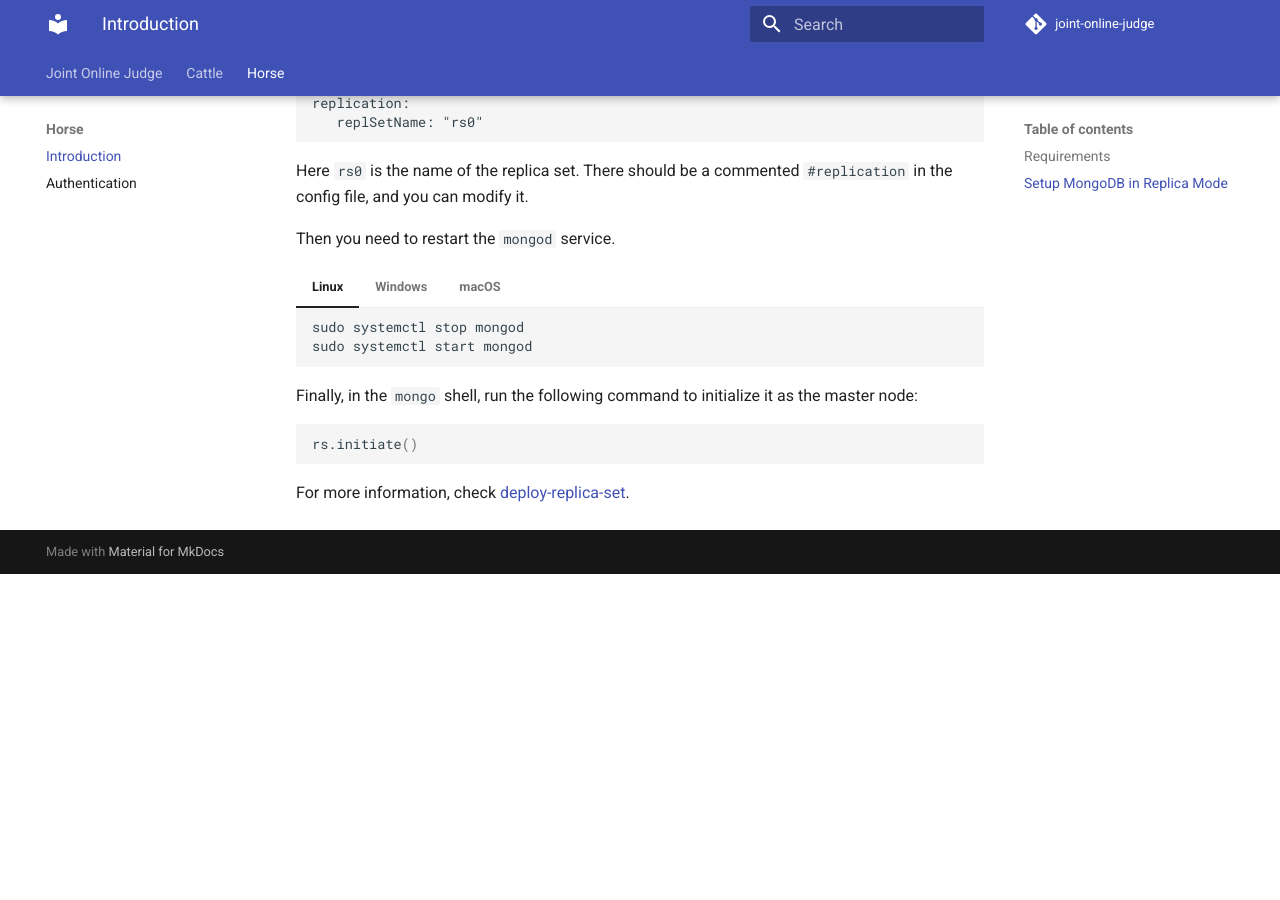
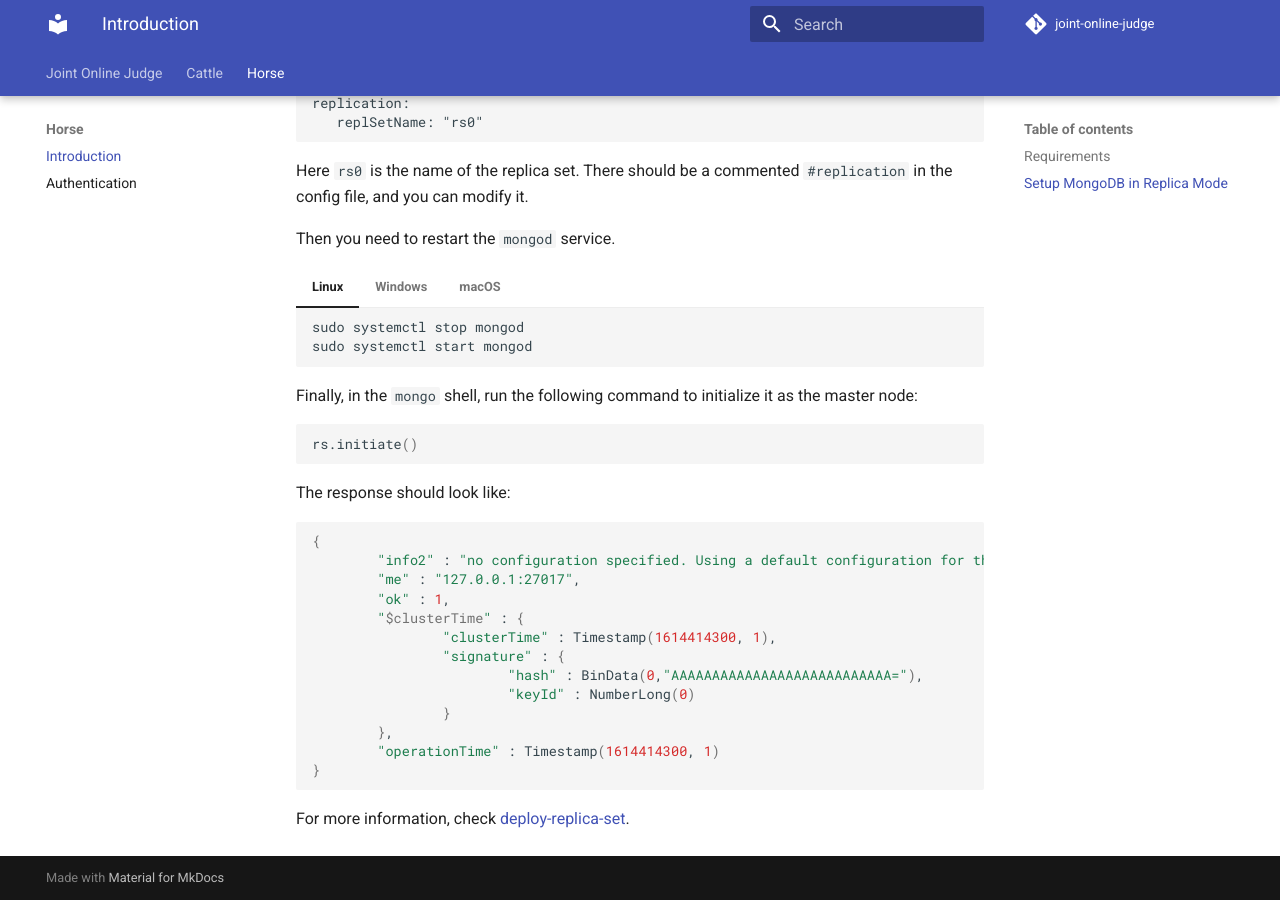
Before and after one commit to joint-online-judge/joint-online-judge.github.io, an MkDocs documentation site: the page built from docs/horse/index.md, in a window 1280 px wide and 900 px high, scrolled down 1146 px. Built offline with MkDocs 1.6.1 and Material for MkDocs 9.7.7, drawn with Linux system fonts in a browser that asks for light colours; before the commit the page ends 1720 px from its top, so only the background shows below that.

Commit message:
Update index.md

````diff
--- a/docs/horse/index.md
+++ b/docs/horse/index.md
@@ -128,4 +128,22 @@ Finally, in the `mongo` shell, run the following command to initialize it as the
 rs.initiate()
 ```
 
+The response should look like:
+
+```bash
+{
+        "info2" : "no configuration specified. Using a default configuration for the set",
+        "me" : "127.0.0.1:27017",
+        "ok" : 1,
+        "$clusterTime" : {
+                "clusterTime" : Timestamp(1614414300, 1),
+                "signature" : {
+                        "hash" : BinData(0,"AAAAAAAAAAAAAAAAAAAAAAAAAAA="),
+                        "keyId" : NumberLong(0)
+                }
+        },
+        "operationTime" : Timestamp(1614414300, 1)
+}
+```
+
 For more information, check [deploy-replica-set](https://docs.mongodb.com/manual/tutorial/deploy-replica-set/){target=_blank}.
````
